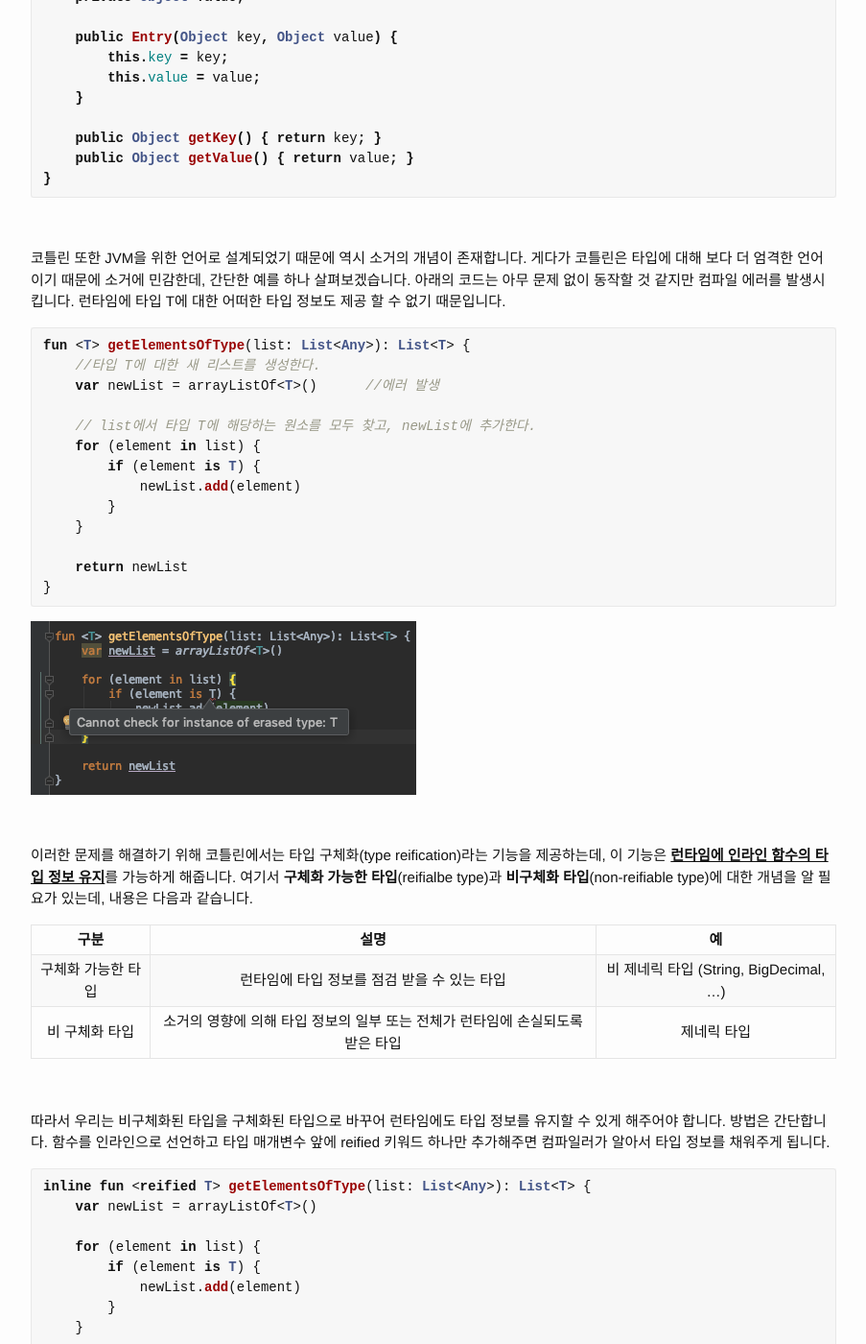
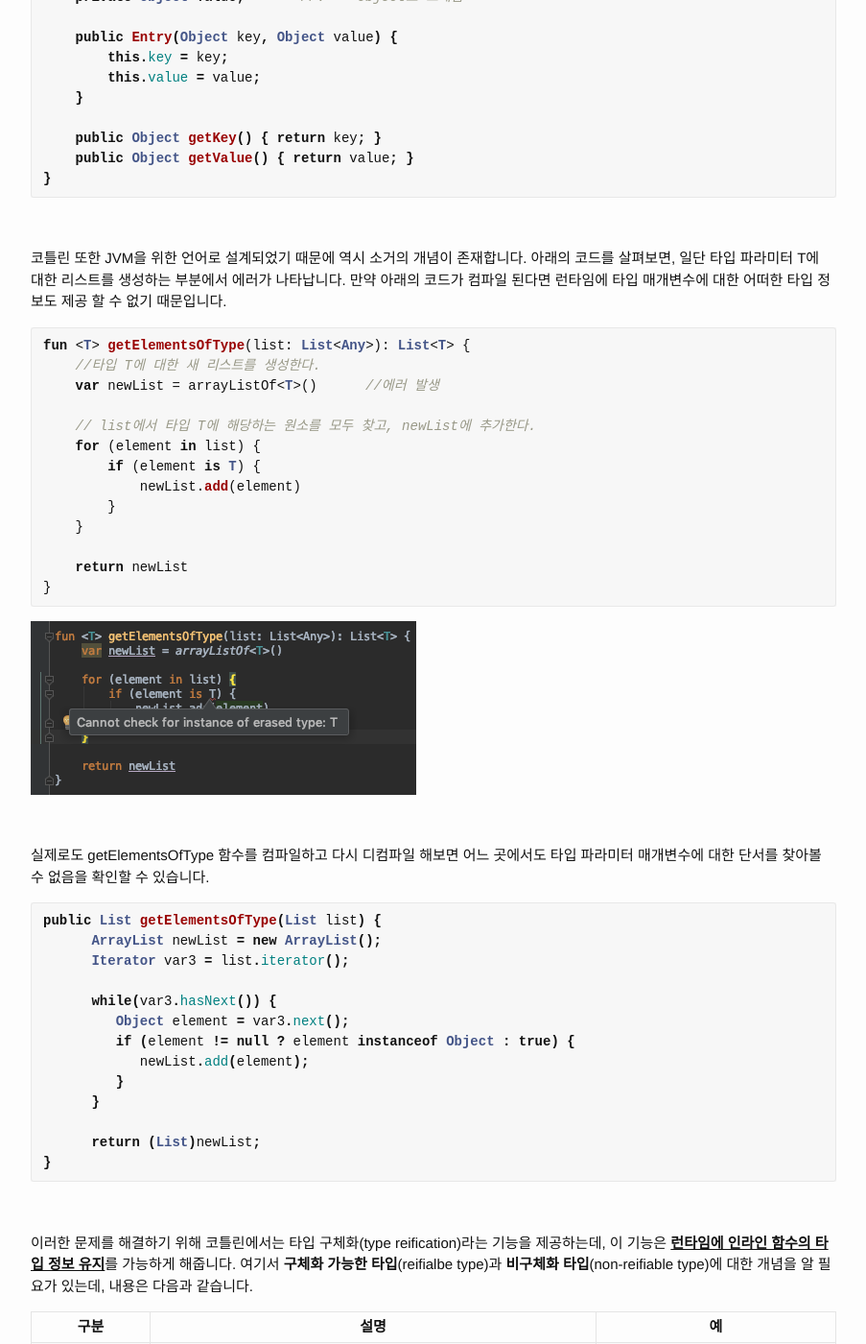
Before and after one commit to yoojoonsang/yoojoonsang.github.io, a Jekyll site: the page built from _posts/2019-04-16-generics-in-kotlin2.markdown, in a window 1280 px wide and 1400 px high, scrolled down 758 px. Shown: the whole window at 96% size, without its empty margins (188-1091 px from the left). Built offline with Jekyll 4.4.1, drawn with Linux system fonts in a browser that asks for light colours; some of the changed text lies outside the part shown.

Commit message:
Generics in Kotlin #2

````diff
--- a/_posts/2019-04-16-generics-in-kotlin2.markdown
+++ b/_posts/2019-04-16-generics-in-kotlin2.markdown
@@ -27,8 +27,8 @@ public class Entry<K, V> {
 
 ```java
 public class Entry {
-    private Object key;
-    private Object value;
+    private Object key;		//K -> Object로 교체됨
+    private Object value;	//V -> Object로 교체됨
 
     public Entry(Object key, Object value) {
         this.key = key;
@@ -42,7 +42,7 @@ public class Entry {
 
 <br>
 
-코틀린 또한 JVM을 위한 언어로 설계되었기 때문에 역시 소거의 개념이 존재합니다. 게다가 코틀린은 타입에 대해 보다 더 엄격한 언어이기 때문에 소거에 민감한데, 간단한 예를 하나 살펴보겠습니다. 아래의 코드는 아무 문제 없이 동작할 것 같지만 컴파일 에러를 발생시킵니다. 런타임에 타입 T에 대한 어떠한 타입 정보도 제공 할 수 없기 때문입니다.
+코틀린 또한 JVM을 위한 언어로 설계되었기 때문에 역시 소거의 개념이 존재합니다. 아래의 코드를 살펴보면, 일단 타입 파라미터 T에 대한 리스트를 생성하는 부분에서 에러가 나타납니다. 만약 아래의 코드가 컴파일 된다면 런타임에 타입 매개변수에 대한 어떠한 타입 정보도 제공 할 수 없기 때문입니다.
 
 ```kotlin
 fun <T> getElementsOfType(list: List<Any>): List<T> {
@@ -63,6 +63,26 @@ fun <T> getElementsOfType(list: List<Any>): List<T> {
 
 <br>
 
+실제로도 getElementsOfType 함수를 컴파일하고 다시 디컴파일 해보면 어느 곳에서도 타입 파라미터 매개변수에 대한 단서를 찾아볼 수 없음을 확인할 수 있습니다.
+
+```java
+public List getElementsOfType(List list) {
+      ArrayList newList = new ArrayList();
+      Iterator var3 = list.iterator();
+
+      while(var3.hasNext()) {
+         Object element = var3.next();
+         if (element != null ? element instanceof Object : true) {
+            newList.add(element);
+         }
+      }
+
+      return (List)newList;
+}
+```
+
+<br>
+
 이러한 문제를 해결하기 위해 코틀린에서는 타입 구체화(type reification)라는 기능을 제공하는데, 이 기능은 **<u>런타임에 인라인 함수의 타입 정보 유지</u>**를 가능하게 해줍니다. 여기서 **구체화 가능한 타입**(reifialbe type)과 **비구체화 타입**(non-reifiable type)에 대한 개념을 알 필요가 있는데, 내용은 다음과 같습니다.
 
 |        구분        |                             설명                             |                    예                    |
@@ -72,8 +92,7 @@ fun <T> getElementsOfType(list: List<Any>): List<T> {
 
 <br>
 
-따라서 우리는 비구체화된 타입을 구체화된 타입으로 바꾸어 런타임에도 타입 정보를 유지할 수 있게 해주어야 합니다.
-방법은 간단합니다. 함수를 인라인으로 선언하고 타입 매개변수 앞에 reified 키워드 하나만 추가해주면 컴파일러가 알아서 타입 정보를 채워주게 됩니다.
+결론부터 말하면 우리는 **비구체화된 타입을 구체화된 타입으로 바꾸어** 런타임에도 타입 정보를 유지할 수 있게 해주어야 합니다. 방법은 간단합니다. **함수를 인라인으로 선언**하고 타입 매개변수 앞에 **reified 키워드를 추가**해주기만 하면 이제 비구체화된 타입을 구체화된 타입으로 바꿀 수 있게 됩니다. 실행 또한 잘 됩니다.
 
 ```kotlin
 inline fun <reified T> getElementsOfType(list: List<Any>): List<T> {
@@ -94,6 +113,93 @@ inline fun <reified T> getElementsOfType(list: List<Any>): List<T> {
 이게 어떻게 가능한걸까요? 힌트는 함수가 inline으로 정의된다는 사실에 있습니다. 함수가 inline으로 정의됨에 따라 함수 코드는 호출되는 쪽에 복사되는데, 이에 따라 컴파일러는 타입 매개변수 T에 대한 참조를 적절한 타입에 대한 참조로 변경할 수 있게 되고, 아래 코드는 아무런 문제 없이 동작할 수 있게 됩니다.
 
 ```kotlin
-val someList = arrayListOf("Hello", 1234, BigDecimal(123456789), "World", BigDecimal(987654321))
-val bigDecimalOnly = getElementsOfType<BigDecimal>(someList)
+fun main() {
+    val someList = arrayListOf("Hello", 1234, BigDecimal(123456789), "World", BigDecimal(987654321))
+    val bigDecimalOnly = getElementsOfType<BigDecimal>(someList)
+
+    println(bigDecimalOnly)
+}
 ```
+
+<br>
+
+다음은 위의 코드를 컴파일하고 디컴파일 한 결과입니다. instanceof의 피연산자로 타입 매개변수 T가 아닌, BigDecimal이 사용되는 걸 확인할 수 있습니다.
+
+```java
+public static final void main() {
+      ArrayList someList = CollectionsKt.arrayListOf(new Object[]{"Hello", 1234, new BigDecimal(123456789), "World", new BigDecimal(987654321)});
+      int $i$f$getElementsOfType = false;
+      ArrayList newList$iv = new ArrayList();
+      Iterator var4 = ((List)someList).iterator();
+
+      while(var4.hasNext()) {
+         Object element$iv = var4.next();
+         if (element$iv instanceof BigDecimal) {
+            newList$iv.add(element$iv);
+         }
+      }
+
+      List bigDecimalOnly = (List)newList$iv;
+      System.out.println(bigDecimalOnly);
+}
+```
+
+<br>한편, 자바의 경우에는 타입 매개변수 T에 대한 리스트를 생성하는 부분에서는 아무런 에러가 발생하지 않습니다. 대신 리스트의 원소가 타입 매개변수 T의 인스턴스인지 확인하는 부분에서 에러가 발생하는데, 이 부분에서 코틀린과 차이가 있습니다.
+
+```java
+public <T> List<T> getElementsOfType(List list) {
+    List<T> newList = new ArrayList();
+
+    for (Object element : list) {
+      if (element instanceof T) {	//에러 발생
+        newList.add(element);
+      }
+    }
+
+    return newList;
+}
+```
+
+![](../../images/type-reased-java.png)
+
+<br>
+
+자바의 경우에는 아래와 같이 리스트의 타입을 확인하는게 불가능합니다. JVM은 stringList가 스트링의 리스트인지 이해할 수 없기 때문입니다.
+
+```java
+boolean b = stringList instanceof List<String>;	//Illegal generic type for instanceof
+```
+
+<br>
+
+그나마 stringList가 리스트인지 여부만 확인이 가능합니다.
+
+```java
+boolean b = strings instanceof List;
+```
+
+<br>
+
+반면에 코틀린의 경우에는 언어차원에서 리스트의 구체적인 타입을 확인할 수 있는 기능을 지원 합니다.
+
+```kotlin
+val stringList = arrayListOf("Hello")
+
+if (stringList is List<String>) {
+    println("This is a list of string")
+}
+
+>> This is a list of string
+```
+
+<br>
+
+물론 이 경우에도 앞서와 마찬가지로 런타임에는 타입이 소거된 코드가 동작하지만 JVM은 이미 컴파일러가 타입 체킹을 완료했을 거라는 가정 하에 아래 코드를 실행하게 됩니다.
+
+```java
+ArrayList stringList = CollectionsKt.arrayListOf(new String[]{"Hello"});
+if (stringList instanceof List) {
+	String var1 = "This is a list of string";
+	System.out.println(var1);
+}
+```
````
Also changed, not shown: 2 other files.
